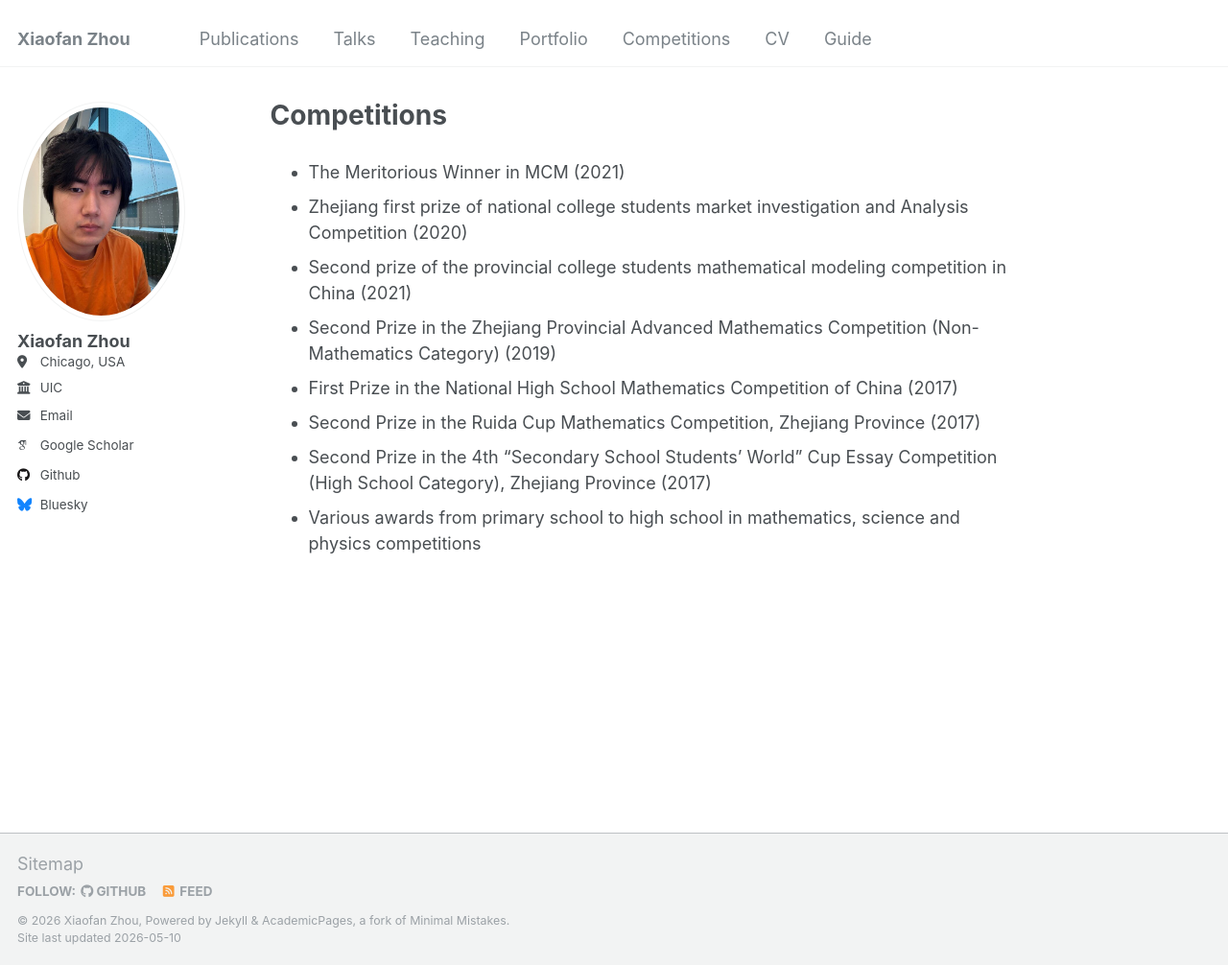
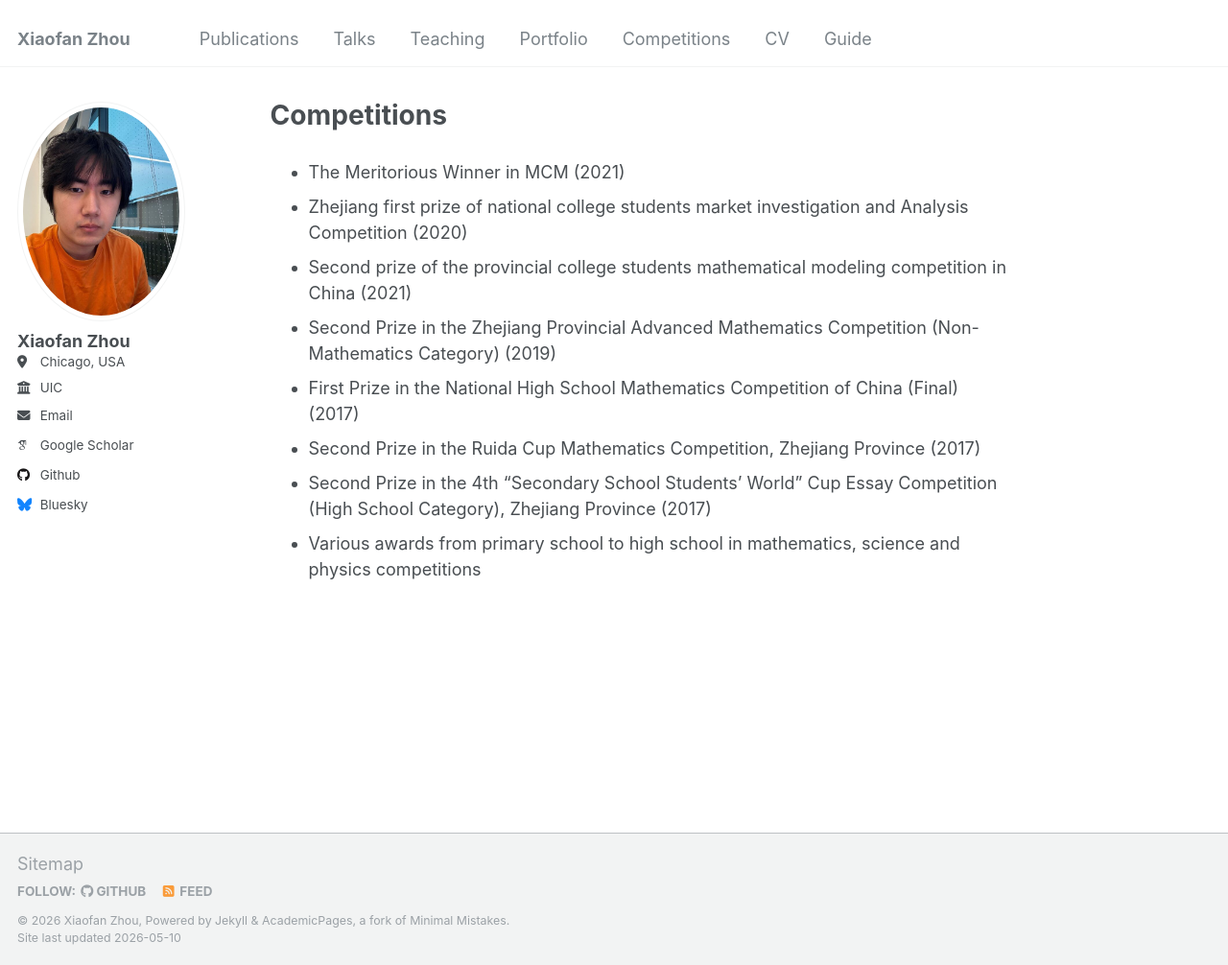
Before and after one commit to AlearZhou/AlearZhou.github.io, a Jekyll site: the page built from _pages/competitions.md, in a window 1280 px wide and 1006 px high. Shown: the whole window at 96% size. Built offline with Jekyll 4.4.1, drawn with Linux system fonts in a browser that asks for light colours; some web fonts are replaced.

Commit message:
Update competitions.md

```diff
--- a/_pages/competitions.md
+++ b/_pages/competitions.md
@@ -9,7 +9,7 @@ author_profile: true
 - Zhejiang first prize of national college students market investigation and Analysis Competition (2020)
 - Second prize of the provincial college students mathematical modeling competition in China (2021)
 - Second Prize in the Zhejiang Provincial Advanced Mathematics Competition (Non-Mathematics Category) (2019)
-- First Prize in the National High School Mathematics Competition of China (2017)
+- First Prize in the National High School Mathematics Competition of China (Final) (2017)
 - Second Prize in the Ruida Cup Mathematics Competition, Zhejiang Province (2017)
 - Second Prize in the 4th "Secondary School Students' World" Cup Essay Competition (High School Category), Zhejiang Province (2017)
 - Various awards from primary school to high school in mathematics, science and physics competitions
```
